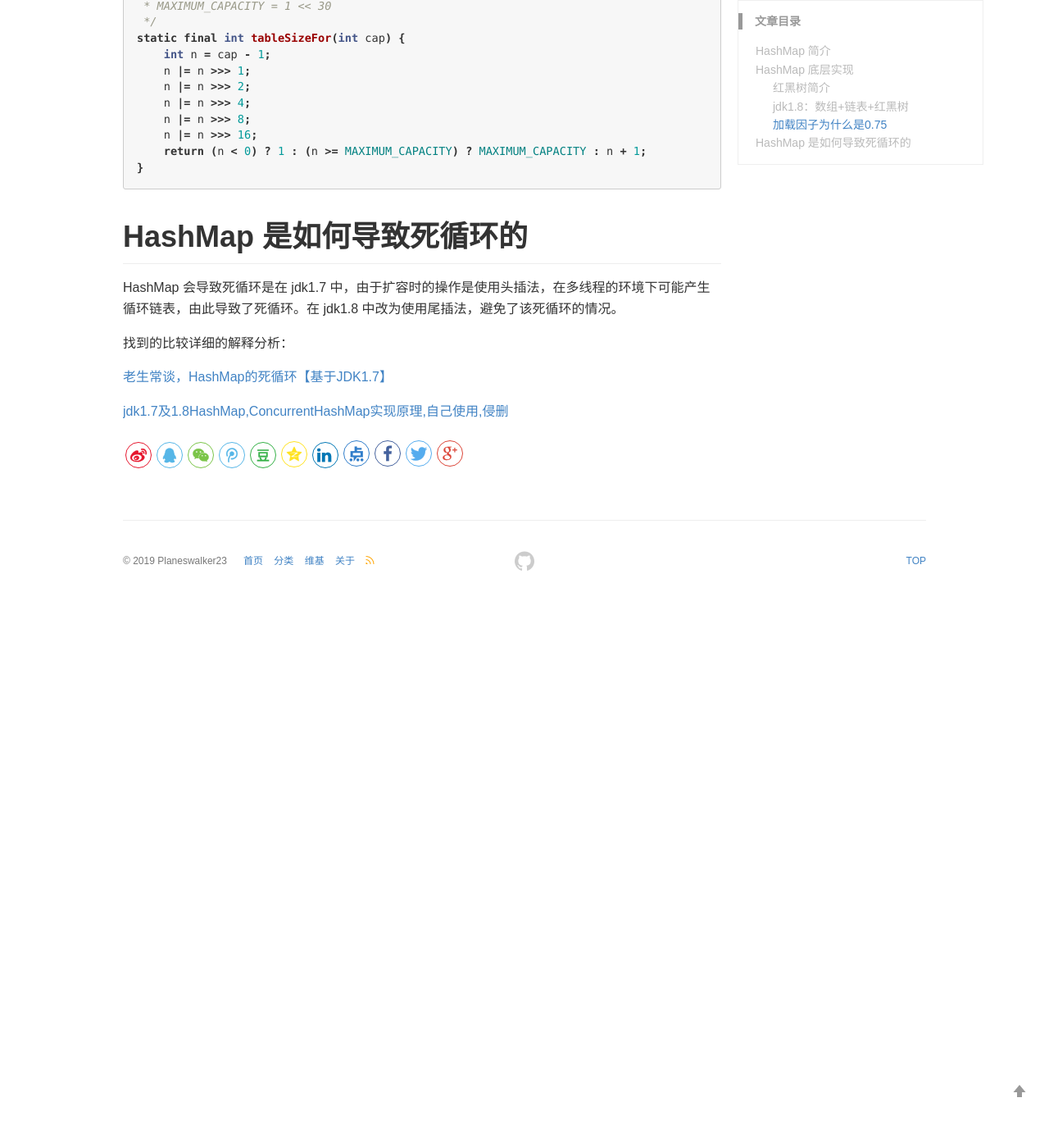
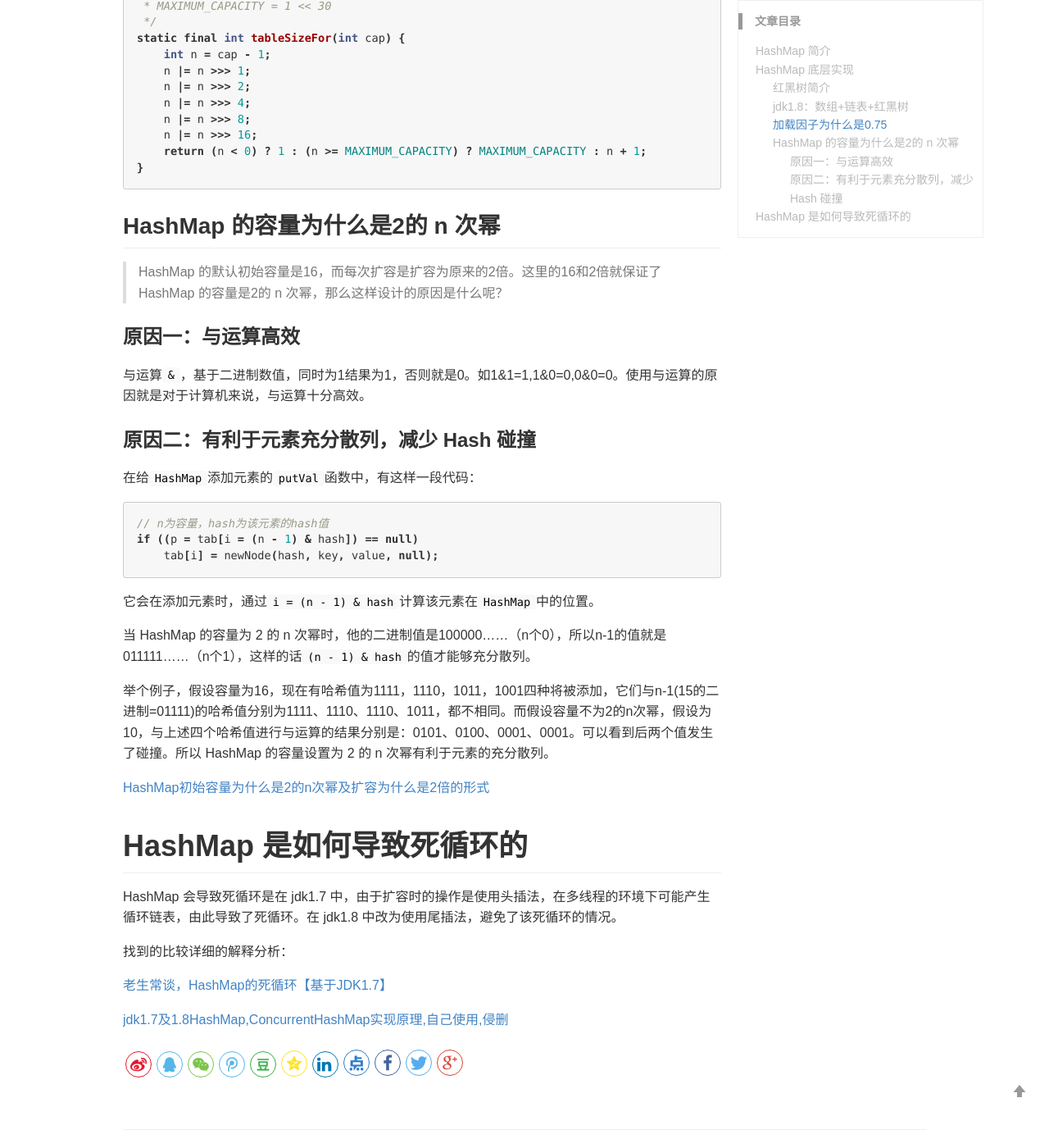
Before and after one commit to Planeswalker23/Planeswalker23.github.io, a Jekyll site: the page built from _posts/java/2020-04-12-HashMap.md, in a window 1280 px wide and 1400 px high, scrolled down 2488 px. Shown: the whole window at 82% size. Built offline with Jekyll 4.4.1, drawn with Linux system fonts in a browser that asks for light colours; comment, search, counter and statistics services are not loaded; before the commit the page ends 3221 px from its top, so only the background shows below that; some of the changed text lies outside the part shown.

Commit message:
HashMap 的容量为什么是2的 n 次幂

`````diff
--- a/_posts/java/2020-04-12-HashMap.md
+++ b/_posts/java/2020-04-12-HashMap.md
@@ -1,6 +1,6 @@
 ---
 layout: post
-title: HashMap 底层实现、加载因子及死循环
+title: HashMap 底层实现、加载因子、容量值及死循环
 categories: [Java]
 description: HashMap
 keywords: HashMap, Java
@@ -102,6 +102,27 @@ static final int tableSizeFor(int cap) {
 }
 ````
 
+## HashMap 的容量为什么是2的 n 次幂
+> HashMap 的默认初始容量是16，而每次扩容是扩容为原来的2倍。这里的16和2倍就保证了 HashMap 的容量是2的 n 次幂，那么这样设计的原因是什么呢？
+
+### 原因一：与运算高效
+与运算`&`，基于二进制数值，同时为1结果为1，否则就是0。如1&1=1,1&0=0,0&0=0。使用与运算的原因就是对于计算机来说，与运算十分高效。
+
+### 原因二：有利于元素充分散列，减少 Hash 碰撞
+在给`HashMap`添加元素的`putVal`函数中，有这样一段代码：
+````java
+// n为容量，hash为该元素的hash值
+if ((p = tab[i = (n - 1) & hash]) == null)
+    tab[i] = newNode(hash, key, value, null);
+````
+它会在添加元素时，通过`i = (n - 1) & hash`计算该元素在`HashMap`中的位置。
+
+当 HashMap 的容量为 2 的 n 次幂时，他的二进制值是100000……（n个0），所以n-1的值就是011111……（n个1），这样的话`(n - 1) & hash`的值才能够充分散列。
+
+举个例子，假设容量为16，现在有哈希值为1111，1110，1011，1001四种将被添加，它们与n-1(15的二进制=01111)的哈希值分别为1111、1110、1110、1011，都不相同。而假设容量不为2的n次幂，假设为10，与上述四个哈希值进行与运算的结果分别是：0101、0100、0001、0001。可以看到后两个值发生了碰撞。所以 HashMap 的容量设置为 2 的 n 次幂有利于元素的充分散列。
+
+<a href="https://blog.csdn.net/apeopl/article/details/88935422" target="_blank">HashMap初始容量为什么是2的n次幂及扩容为什么是2倍的形式</a>
+
 # HashMap 是如何导致死循环的
 HashMap 会导致死循环是在 jdk1.7 中，由于扩容时的操作是使用头插法，在多线程的环境下可能产生循环链表，由此导致了死循环。在 jdk1.8 中改为使用尾插法，避免了该死循环的情况。
 
`````
